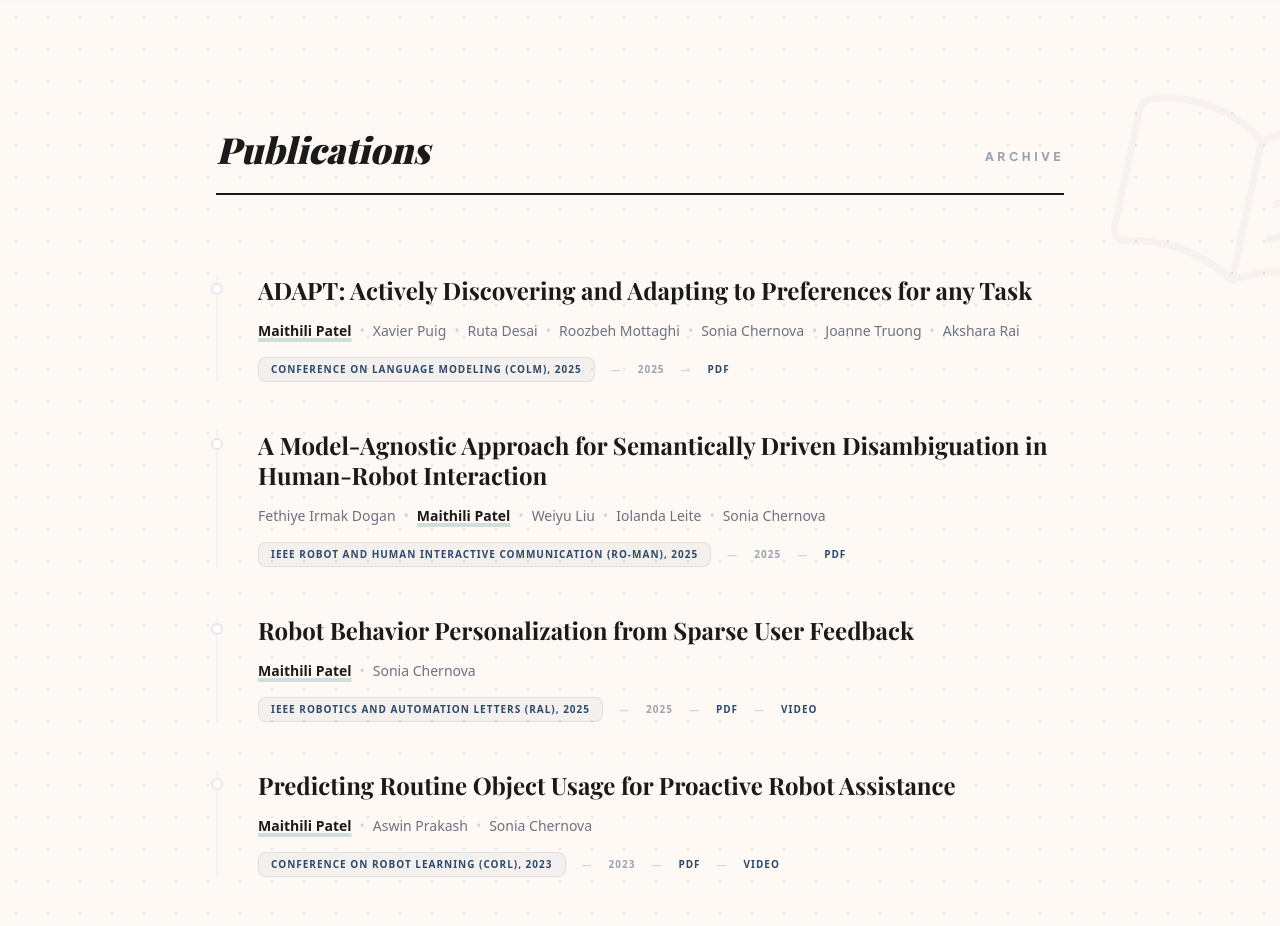
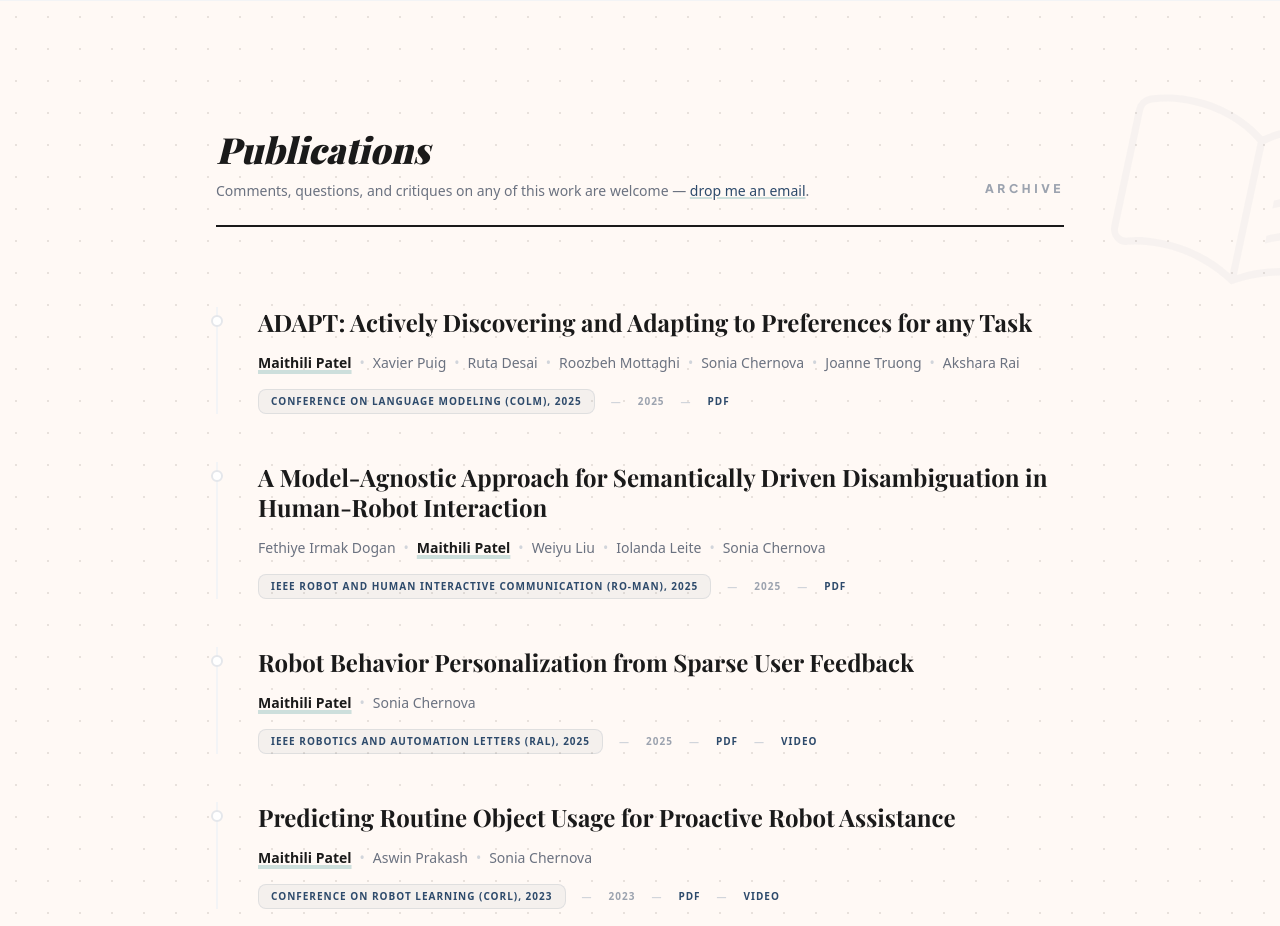
Before and after one commit to Maithili/maithili.github.io, a React (Vite) app: page / in a window 1280 px wide. Shown: the part 2320-3246 px from the top of the page. Built offline with nearby package versions, Linux system fonts and the light colour scheme; a web font is replaced by a local one.

Commit message:
Add feedback invitation subtitle under Publications header
Co-Authored-By: Claude Opus 5 (1M context) <noreply@anthropic.com>

```diff
--- a/components/Home.tsx
+++ b/components/Home.tsx
@@ -179,7 +179,12 @@ const Home: React.FC = () => {
             <span className="material-symbols-outlined text-[20rem] font-thin text-[#2D4A6B]">menu_book</span>
           </div>
           <div className="flex items-end justify-between mb-20 border-b-2 border-[#1A1A1A] pb-6">
-            <h2 className="text-4xl font-black font-serif italic text-[#1A1A1A]">Publications</h2>
+            <div>
+              <h2 className="text-4xl font-black font-serif italic text-[#1A1A1A]">Publications</h2>
+              <p className="mt-3 text-sm text-gray-500 font-sans">
+                Comments, questions, and critiques on any of this work are welcome — <a href="mailto:maithili@cmu.edu" className="text-[#2D4A6B] underline decoration-[#5BA4A4]/30 decoration-2 hover:decoration-[#2D4A6B]">drop me an email</a>.
+              </p>
+            </div>
             <span className="text-xs uppercase tracking-[0.3em] text-gray-400 font-black mb-1">Archive</span>
           </div>
           <div className="space-y-12 font-serif">
```
